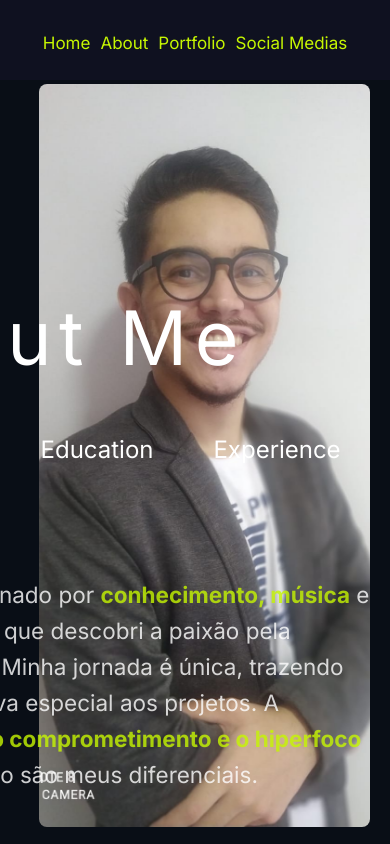
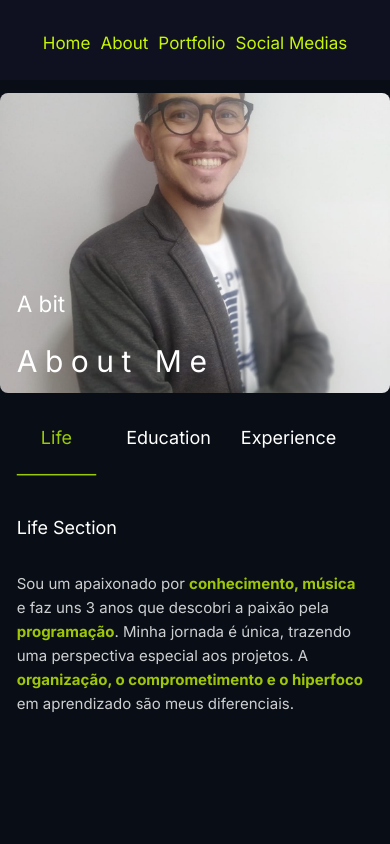
Before and after one commit to PedroReoli/React-Portfolio-Concept, a React (Vite) app: page /about in a window 390 px wide. Shown: the top 844 px of the page. Built offline with nearby package versions, Linux system fonts and the light colour scheme.

Commit message:
End About Responsitivity

```diff
--- a/src/MediaQueries.css
+++ b/src/MediaQueries.css
@@ -104,6 +104,47 @@ font-size: 15px;
     height: 40px;
     margin: 0 1px;
   }
+
+/* ===============================
+    ABOUT SMALL =======================
+   =============================== */
+.about-container {
+    width: 100%;
+}
+.about-text-container {
+width: 70%;
+left: 14%;
+top: 40%;
+}
+.h3-a {
+    font-size: 15px;
+}
+.h1-a {
+    font-size: 20px;
+}
+.section-text {
+    font-size: 10px;
+}
+.section-buttons {
+  width: 100%;
+
+}
+.section-button {
+font-size: 12px;
+}
+.h-section {
+    font-size: 12px;
+    margin-bottom: 20px;
+}
+.image-container {
+width:100%;
+left: 0;
+height: 300px;
+top: 11%;
+}
+
+
+  /* END */
 }
 /* MEDIUM  */
 @media (min-width: 768px) and  (max-width: 979px) {
@@ -207,6 +248,49 @@ font-size: 30px;
     margin: 0 1px;
   }
 
+
+/* ===============================
+    ABOUT Medium =======================
+   =============================== */
+.about-container {
+    width: 100%;
+}
+.about-text-container {
+width: 40%;
+right: 10% ;
+top: 20%;
+
+}
+.h3-a {
+    font-size: 25px;
+}
+.h1-a {
+    font-size: 30px;
+}
+.section-text {
+    font-size: 10px;
+}
+.section-buttons {
+  width: 100%;
+
+}
+.section-button {
+font-size: 12px;
+}
+.h-section {
+    font-size: 12px;
+    margin-bottom: 20px;
+}
+.image-container {
+width:40%;
+left: 0;
+height: 88%;
+
+
+}
+
+
+ /* END */
 }
 @media (min-width: 979px) and (max-width: 1204px) {
        /* ===============================
@@ -310,6 +394,47 @@ font-size: 50px;
   }
 
 
+/* ===============================
+    ABOUT Medium =======================
+   =============================== */
+.about-container {
+    width: 100%;
+}
+.about-text-container {
+width: 40%;
+right: 10% ;
+top: 20%;
+
+}
+.h3-a {
+    font-size: 25px;
+}
+.h1-a {
+    font-size: 30px;
+}
+.section-text {
+    font-size: 10px;
+}
+.section-buttons {
+  width: 100%;
+
+}
+.section-button {
+font-size: 12px;
+}
+.h-section {
+    font-size: 12px;
+    margin-bottom: 20px;
+}
+.image-container {
+width:40%;
+left: 0;
+height: 88%;
+
+
+}
+
+/* END */
 }
 
 
@@ -415,6 +540,48 @@ font-size: 50px;
   }
 
 
+/* ===============================
+    ABOUT  =======================
+   =============================== */
+.about-container {
+    width: 100%;
+}
+.about-text-container {
+width: 100%;
+right: 15% ;
+top: 25%;
+
+}
+.h1-a {
+    font-size: 40px;
+}
+.h3-a {
+    font-size: 30px;
+}
+.section-text {
+    font-size: 15px;
+}
+.section-buttons {
+  width: 100%;
+
+}
+
+.section-button {
+font-size: 18px;
+}
+.h-section {
+    font-size: 18px;
+    margin-bottom: 20px;
+}
+.image-container {
+width:50%;
+left: 0;
+
+
+
+}
+
+/* END */
 }
 
 
@@ -485,5 +652,13 @@ font-size: 50px;
         margin: 0 5px;
       }
 
+      .image-container {
+        width:40%;
+        left: 0;
 
+
+
+        }
+
+    /* END */
     }
```
